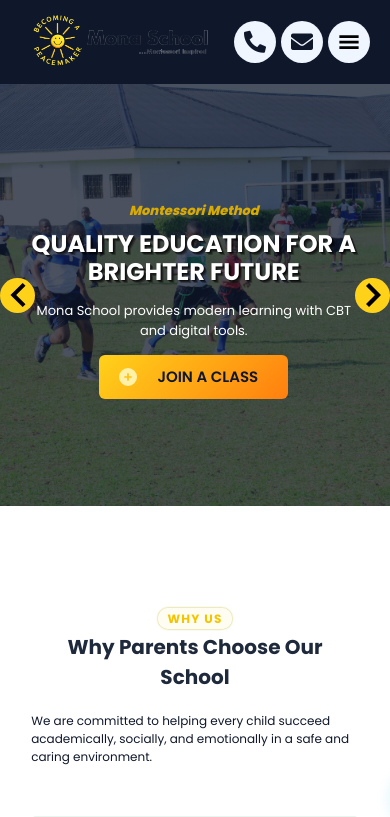
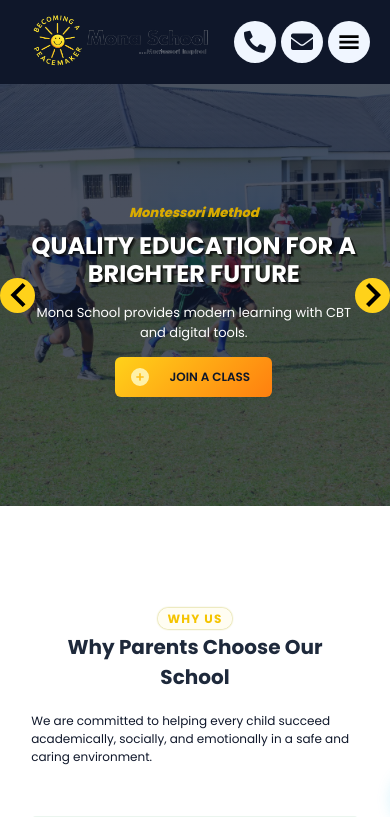
Before and after one commit to Klessy/MonaShool-Frontend, a Next.js app: page / in a window 390 px wide. Shown: the top 817 px of the page. Built offline with nearby package versions, Linux system fonts and the light colour scheme; a web font is replaced by a local one.

Commit message:
Favicon added to title bar

```diff
--- a/src/app/layout.js
+++ b/src/app/layout.js
@@ -7,9 +7,12 @@ import Footer from "@/components/layout/Footer";
 import ScrollToTop from "@/components/utils/ScrollToTop";
 
 export const metadata = {
-  title: "Mona School - Excellence in Education",
+  title: "Mona School",
   description:
     "A trusted Montessori Primary School focused on quality education, child development, and a safe learning environment in Sapele. Apply for Admission today.",
+  icons: {
+    icon: "/icon.webp"
+  },
   keywords: [
     "Mona School",
     "Montessori School",
--- a/src/components/styles/hero.css
+++ b/src/components/styles/hero.css
@@ -182,10 +182,14 @@ transparent 40%
   }
 
   .btn_main {
-    padding: 12px 30px 12px 20px;
+    padding: 10px 22px 10px 16px;
     margin: 0 auto;
     text-align: center;
   }
+
+  .btn_main-txt {
+    font-size: 12px;
+}
 
   .react-slideshow-container .default-nav {
     height: 35px;
```
Also changed, not shown: public/icon.webp (added).
